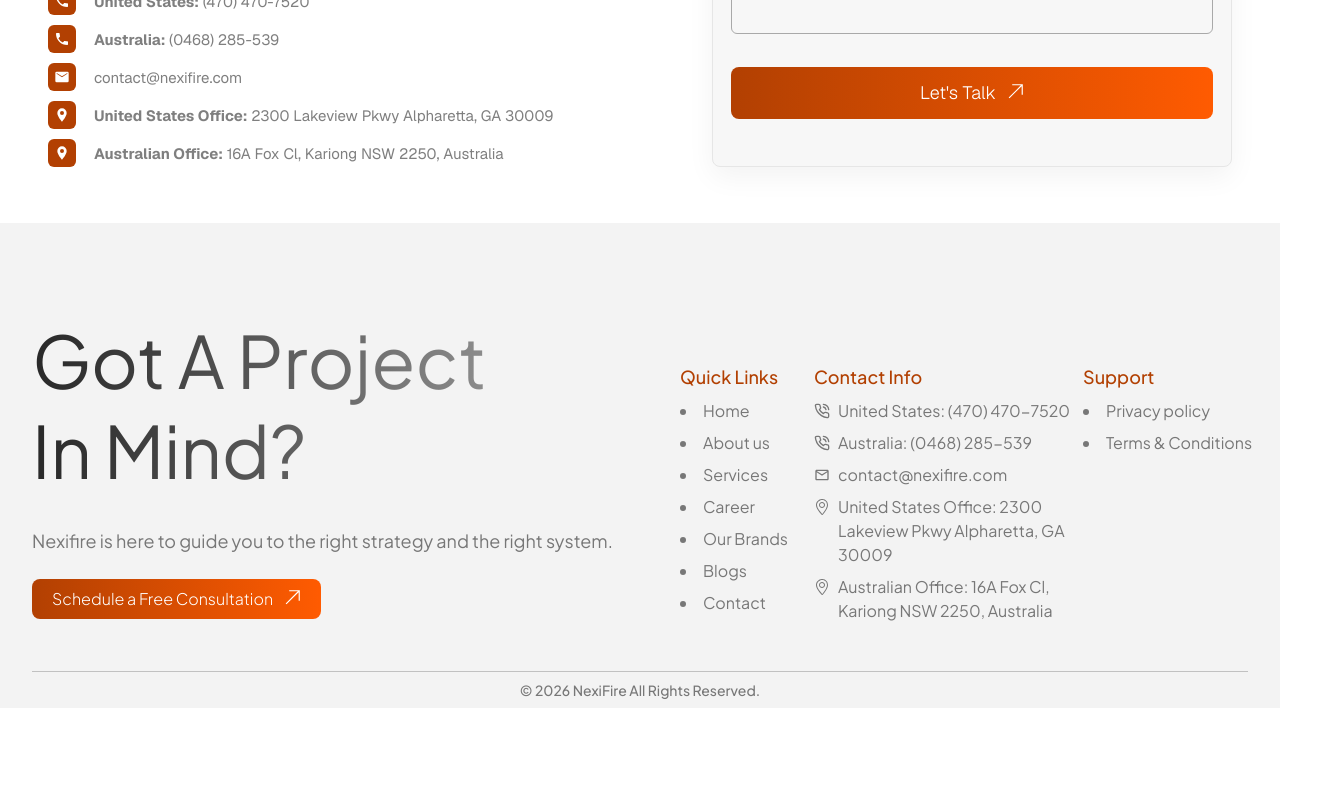
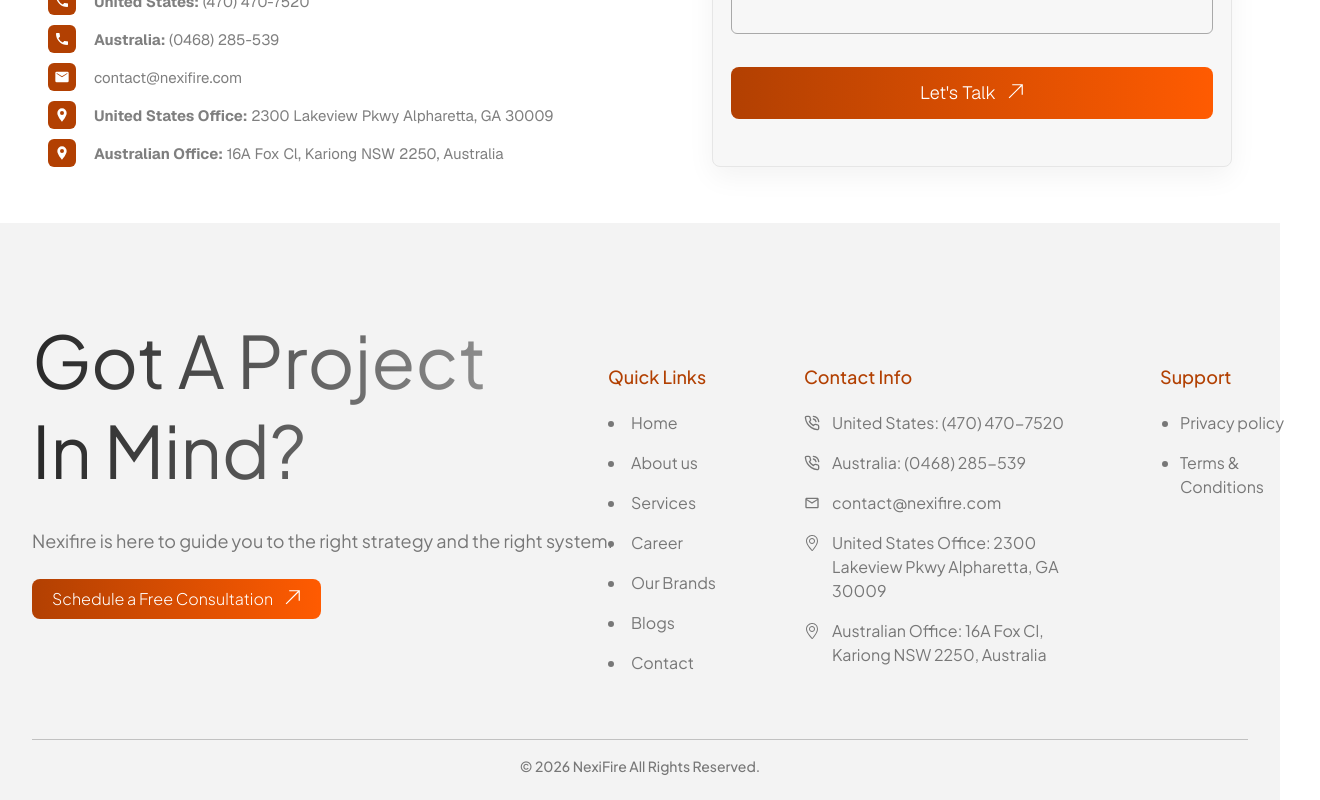
Before and after one commit to BemBexLab/nexifire, a Next.js app: page / in a window 1280 px wide. Shown: the part 5147-5947 px from the top of the page, 1320 px wide, since content can reach past the window. Before the commit the page ends 5855 px from the top, so only its background shows below. Built offline with nearby package versions, Linux system fonts and the light colour scheme.

Commit message:
Updated Codebase

```diff
--- a/components/Footer.tsx
+++ b/components/Footer.tsx
@@ -10,7 +10,7 @@ import { SlLocationPin } from "react-icons/sl";
 
 const FooterCTA = () => {
   return (
-    <section className="w-full font-jakarta bg-[#F3F3F3] px-5 pt-12 sm:px-8 sm:pt-16 lg:pt-20">
+    <section className="w-full bg-[#F3F3F3] px-5 pb-8 pt-12 font-jakarta sm:px-8 sm:pb-2 sm:pt-16 lg:pt-20">
       <div className="mx-auto flex w-full max-w-[1600px] flex-col">
         <div className="grid w-full grid-cols-1 justify-items-center gap-16 xl:grid-cols-[minmax(0,700px)_minmax(0,725px)] xl:items-start xl:justify-center xl:gap-20 2xl:gap-28">
           {/* Left Col div */}
@@ -54,14 +54,14 @@ const FooterCTA = () => {
           </div>
 
           {/* Right Col div */}
-          <div className="grid md:mt-15 w-full grid-cols-1 justify-center gap-8 sm:grid-cols-2 lg:grid-cols-[130px_minmax(240px,430px)_165px] lg:gap-1">
+          <div className="mt-10 grid w-full grid-cols-1 justify-center gap-12 sm:grid-cols-2 sm:gap-14 md:mt-15 md:grid-cols-[minmax(140px,0.85fr)_minmax(300px,2.3fr)_minmax(160px,1fr)] md:gap-x-14 md:gap-y-10">
             <div className="w-full">
-              <h4 className="mb-2 text-lg font-medium text-[#B24002]">
+              <h4 className="mb-5 text-lg font-medium text-[#B24002]">
                 Quick Links
               </h4>
-              <ul className="list-inside list-disc space-y-2 text-base text-[#777777]">
+              <ul className="list-inside list-disc space-y-4 text-base text-[#777777]">
                 <li>
-                  <a href="/">Home</a>
+                  <Link href="/">Home</Link>
                 </li>
                 <li>
                   <a href="/about">About us</a>
@@ -76,7 +76,7 @@ const FooterCTA = () => {
                   <a href="/brands">Our Brands</a>
                 </li>
                 <li>
-                  <a href="/blogs">Blogs</a>
+                  <Link href="/blogs">Blogs</Link>
                 </li>
                 <li>
                   <a href="/contact">Contact</a>
@@ -84,52 +84,52 @@ const FooterCTA = () => {
               </ul>
             </div>
 
-            <div className="w-full sm:col-span-2 lg:col-span-1">
-              <h4 className="mb-2 text-lg font-medium text-[#B24002]">
+            <div className="w-full sm:col-span-2 md:col-span-1">
+              <h4 className="mb-5 text-lg font-medium text-[#B24002]">
                 Contact Info
               </h4>
-              <ul className="space-y-2 text-base text-[#777777]">
-                <li className="flex items-center">
+              <ul className="space-y-4 text-base text-[#777777]">
+                <li className="flex items-center gap-3">
                   <LuPhoneCall className="shrink-0" />
-                  <a href="tel:+14704707520" className="ml-2 break-words">
+                  <a href="tel:+14704707520" className="break-words">
                     United States: (470) 470-7520
                   </a>
                 </li>
-                <li className="flex items-center">
+                <li className="flex items-center gap-3">
                   <LuPhoneCall className="shrink-0" />
-                  <a href="tel:+61468285539" className="ml-2 break-words">
+                  <a href="tel:+61468285539" className="break-words">
                     Australia: (0468) 285-539
                   </a>
                 </li>
-                <li className="flex items-center">
+                <li className="flex items-center gap-3">
                   <MdOutlineEmail className="shrink-0" />
                   <a
                     href="mailto:contact@nexifire.com"
-                    className="ml-2 break-words"
+                    className="break-words"
                   >
                     contact@nexifire.com
                   </a>
                 </li>
-                <li className="flex items-start">
+                <li className="flex items-start gap-3">
                   <SlLocationPin className="mt-1 shrink-0" />
-                  <a href="" className="ml-2 break-words">
+                  <a href="" className="break-words">
                     United States Office: 2300 Lakeview Pkwy Alpharetta, GA 30009
                   </a>
                 </li>
-                <li className="flex items-start">
+                <li className="flex items-start gap-3">
                   <SlLocationPin className="mt-1 shrink-0" />
-                  <a href="" className="ml-2 break-words">
+                  <a href="" className="break-words">
                     Australian Office: 16A Fox Cl, Kariong NSW 2250, Australia
                   </a>
                 </li>
               </ul>
             </div>
 
-            <div className="w-[170px]">
-              <h4 className="mb-2 text-lg font-medium text-[#B24002]">
+            <div className="w-full">
+              <h4 className="mb-5 text-lg font-medium text-[#B24002]">
                 Support
               </h4>
-              <ul className="list-inside list-disc space-y-2 text-base text-[#777777]">
+              <ul className="list-outside list-disc space-y-4 pl-5 text-base text-[#777777]">
                 <li>
                   <a href="/privacy-policy">Privacy policy</a>
                 </li>
@@ -141,12 +141,12 @@ const FooterCTA = () => {
           </div>
         </div>
 
-        <div className="mt-12 w-full">
+        <div className="mt-16 w-full">
           {/* Divider */}
           <div className="border-t border-[#77777766]" />
 
           {/* Bottom */}
-          <p className="py-2 text-center text-sm font-medium text-[#777777]">
+          <p className="py-4 text-center text-sm font-medium text-[#777777]">
             &copy; 2026 NexiFire All Rights Reserved.
           </p>
         </div>
```
